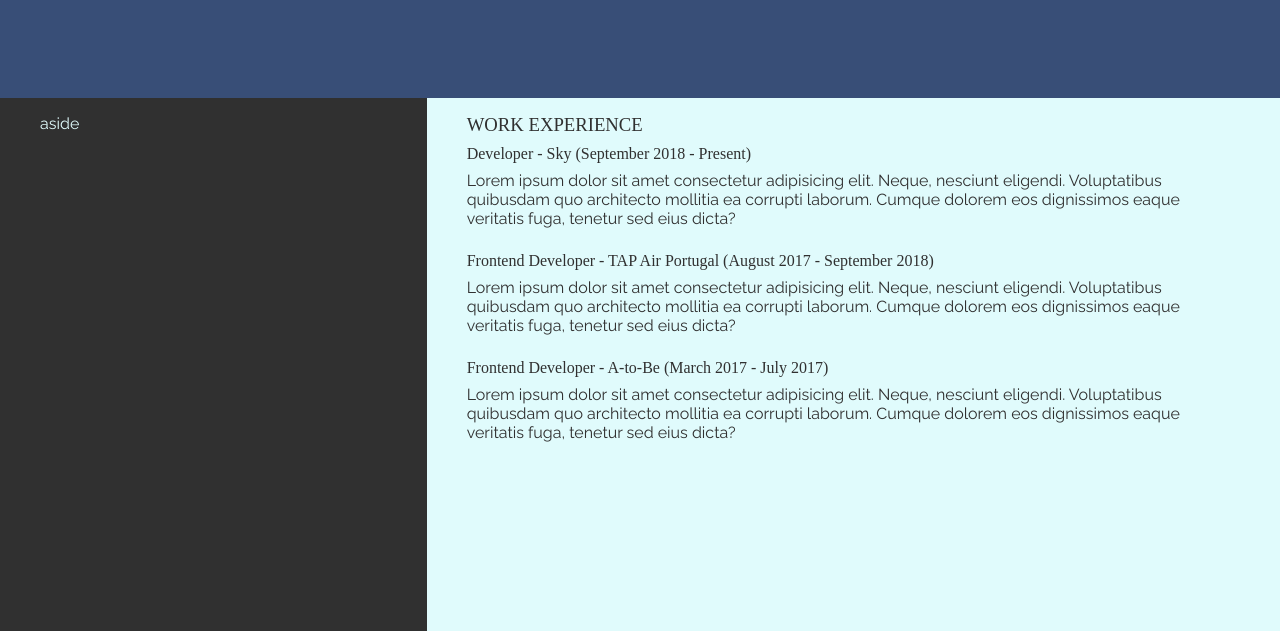
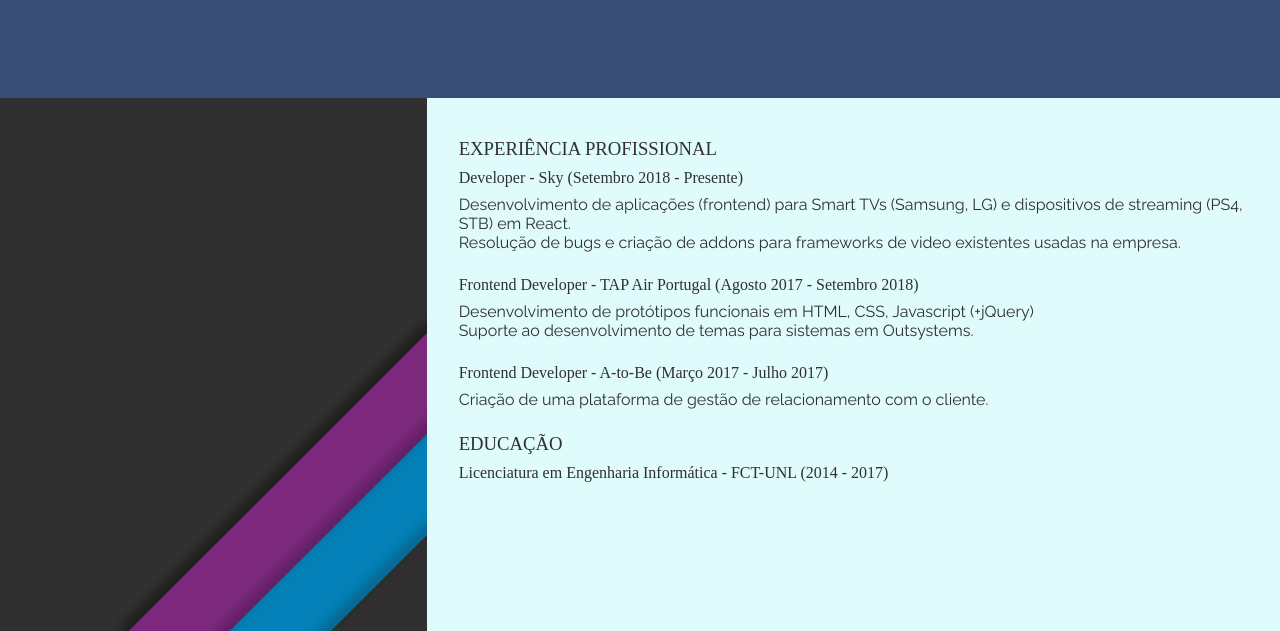
Before and after one commit to PedroLimaSilva/cv-post-graduate, a website: page index.html in a window 1280 px wide. Shown: the part 169-800 px from the top of the page. Drawn offline with Linux system fonts and the light colour scheme; a web font is replaced by a local one.

Commit message:
More content and styles

```diff
--- a/index.html
+++ b/index.html
@@ -1,10 +1,10 @@
 <!DOCTYPE html>
 <html lang="en">
   <head>
-  <meta charset="UTF-8">
-  <meta name="viewport" content="width=device-width, initial-scale=1.0">
+    <meta charset="UTF-8" />
+    <meta name="viewport" content="width=device-width, initial-scale=1.0" />
     <title>Curriculum Vitae</title>
-  <link rel="stylesheet" href="./css/index.css">
+    <link rel="stylesheet" href="./css/index.css" />
   </head>
   <body class="body-grid">
     <header class="header">
@@ -12,20 +12,47 @@
       <h3 class="uppercase">Frontend Developer</h3>
     </header>
     <main class="main container">
-    <h3 class="uppercase">Work Experience</h3>
+      <section>
+        <h3 class="uppercase">Experiência Profissional</h3>
         <article class="experience-item">
-      <h4>Developer - Sky (September 2018 - Present)</h4>
-      <p>Lorem ipsum dolor sit amet consectetur adipisicing elit. Neque, nesciunt eligendi. Voluptatibus quibusdam quo architecto mollitia ea corrupti laborum. Cumque dolorem eos dignissimos eaque veritatis fuga, tenetur sed eius dicta?</p>
+          <h4>Developer - Sky (Setembro 2018 - Presente)</h4>
+          <p>
+            Desenvolvimento de aplicações (frontend) para Smart TVs (Samsung,
+            LG) e dispositivos de streaming (PS4, STB) em React.
+            <br />
+            Resolução de bugs e criação de addons para frameworks de video
+            existentes usadas na empresa.
+          </p>
         </article>
         <article class="experience-item">
-      <h4>Frontend Developer - TAP Air Portugal (August 2017 - September 2018)</h4>
-      <p>Lorem ipsum dolor sit amet consectetur adipisicing elit. Neque, nesciunt eligendi. Voluptatibus quibusdam quo architecto mollitia ea corrupti laborum. Cumque dolorem eos dignissimos eaque veritatis fuga, tenetur sed eius dicta?</p>
+          <h4>
+            Frontend Developer - TAP Air Portugal (Agosto 2017 - Setembro 2018)
+          </h4>
+          <p>
+            Desenvolvimento de protótipos funcionais em HTML, CSS, Javascript
+            (+jQuery)
+            <br />
+            Suporte ao desenvolvimento de temas para sistemas em Outsystems.
+          </p>
         </article>
         <article class="experience-item">
-      <h4>Frontend Developer - A-to-Be (March 2017 - July 2017)</h4>
-      <p>Lorem ipsum dolor sit amet consectetur adipisicing elit. Neque, nesciunt eligendi. Voluptatibus quibusdam quo architecto mollitia ea corrupti laborum. Cumque dolorem eos dignissimos eaque veritatis fuga, tenetur sed eius dicta?</p>
+          <h4>Frontend Developer - A-to-Be (Março 2017 - Julho 2017)</h4>
+          <p>
+            Criação de uma plataforma de gestão de relacionamento com o cliente.
+          </p>
         </article>
+      </section>
+      <section>
+        <h3 class="uppercase">Educação</h3>
+        <article class="experience-item">
+          <h4>
+            Licenciatura em Engenharia Informática - FCT-UNL (2014 - 2017)
+          </h4>
+        </article>
+      </section>
     </main>
-  <aside class="aside container">aside</aside>
+    <aside class="aside container">
+      <img class="corner-img" src="./img/corner.png" />
+    </aside>
   </body>
 </html>
--- a/scss/components/container.scss
+++ b/scss/components/container.scss
@@ -1,3 +1,3 @@
 .container {
-  padding: 1em 2.5em;
+  padding: 2.5em 2em;
 }
--- /dev/null
+++ b/scss/components/corner.scss
@@ -0,0 +1,28 @@
+.corner {
+  display: block;
+  position: absolute;
+  transform-origin: top left;
+  transform: rotate(-45deg);
+  left: 30%;
+  bottom: -230px;
+  height: 150px;
+  width: 100%;
+  background-color: $color1;
+  box-shadow: 0 -3px 5px 2px rgba(0, 0, 0, 0.2);
+  &::before {
+    display: block;
+    content: "";
+    height: 40px;
+    width: 100%;
+    background-color: $color3;
+    box-shadow: 0 -3px 5px 2px rgba(0, 0, 0, 0.2);
+  }
+  &::after {
+    display: block;
+    content: "";
+    height: 40px;
+    width: 100%;
+    background-color: $color2;
+    box-shadow: 0 -3px 5px 2px rgba(0, 0, 0, 0.2);
+  }
+}
--- a/scss/components/index.scss
+++ b/scss/components/index.scss
@@ -1 +1,2 @@
 @import './container.scss';
+@import './corner.scss';
--- a/scss/layout.scss
+++ b/scss/layout.scss
@@ -23,9 +23,17 @@
     grid-area: aside;
     background-color: $theme-black;
     color: $theme-white;
+    position: relative;
   }
 }
 
-.experience-item{
+.experience-item {
   margin-bottom: 1.5em;
 }
+
+.corner-img {
+  position: absolute;
+  bottom: 0;
+  right: 0;
+  width: 100%;
+}
```
Also changed, not shown: css/index.css, img/corner.png (added), 1 other file. Lines whose indentation alone changed are shown as unchanged.
